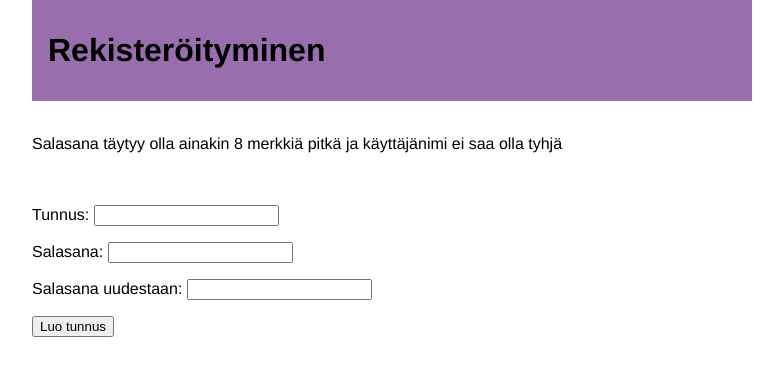
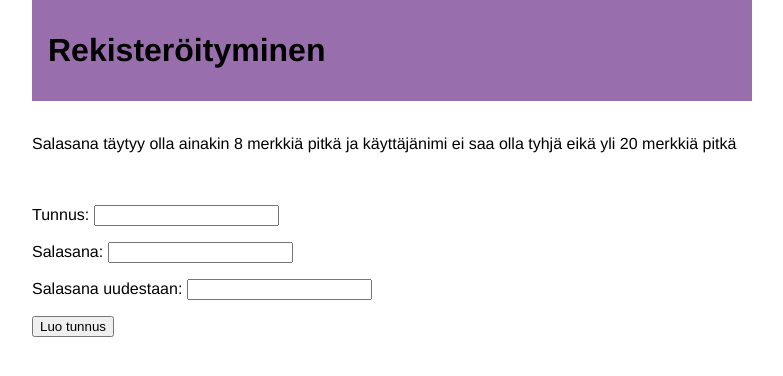
Before and after one commit to lahgit/opetussovellus, a Flask app: page /register in a window 1280 px wide. Shown: the top 376 px of the page, without its empty margins (248-1031 px from the left). Run offline with Flask 3, Linux system fonts and the light colour scheme.

Commit message:
Added upper limit for username lenght

```diff
--- a/routes.py
+++ b/routes.py
@@ -270,6 +270,9 @@ def register():
         if len(username) == 0:
             return render_template("error.html", message="Käyttäjänimi ei saa olla tyhjä")
 
+        if len(username) > 20:
+            return render_template("error.html", message="Käyttäjänimi ei saa olla liian pitkä")
+
 
 
         if password1 != password2:
--- a/templates/register.html
+++ b/templates/register.html
@@ -22,7 +22,7 @@
           </nav>
         </div>
 <br>
-<p>Salasana täytyy olla ainakin 8 merkkiä pitkä ja käyttäjänimi ei saa olla tyhjä</p>
+<p>Salasana täytyy olla ainakin 8 merkkiä pitkä ja käyttäjänimi ei saa olla tyhjä eikä yli 20 merkkiä pitkä</p>
 <br>
 <br>
 
```
